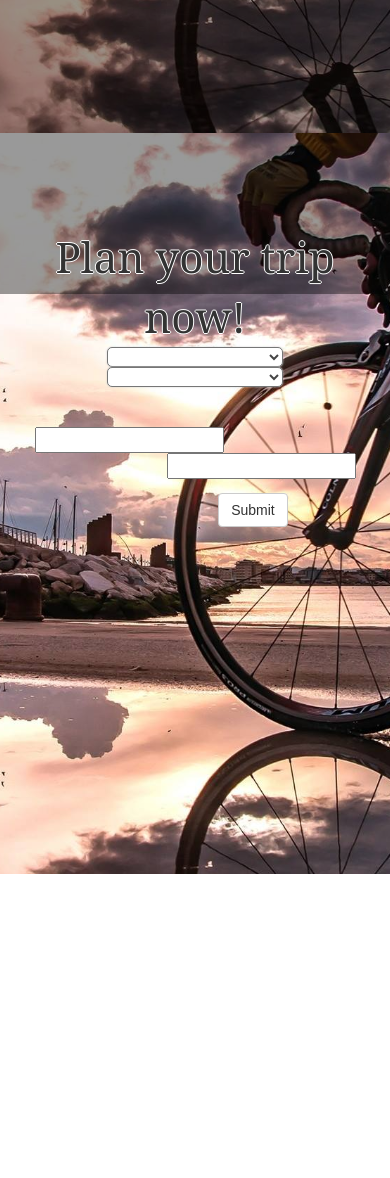
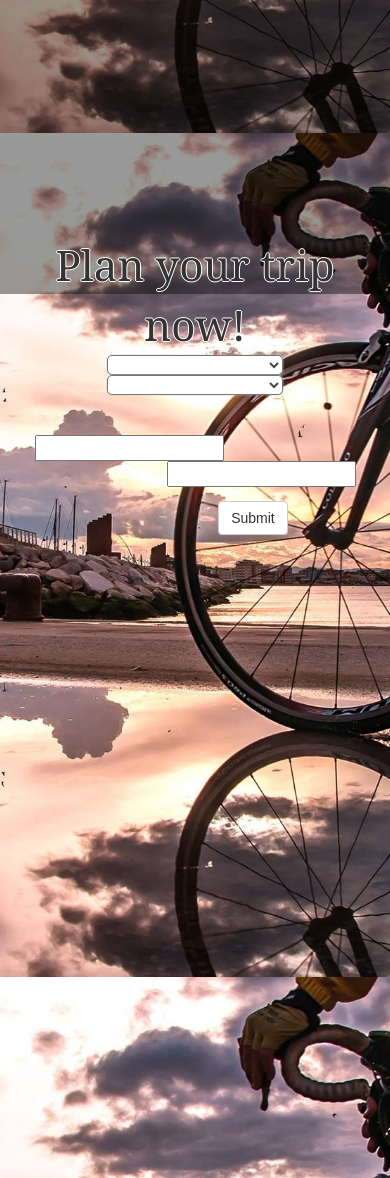
Before and after one commit to wingkicwk/group-20, a Flask app: page / in a window 390 px wide. Shown: the part 711-1889 px from the top of the page. Before the commit the page ends 1585 px from the top, so only its background shows below. Run offline with Flask 2, Linux system fonts and the light colour scheme; lists and menus that the app fills with data are empty; some libraries are stand-ins or nearby versions.

Commit message:
test responsive

```diff
--- a/web/static/index.css
+++ b/web/static/index.css
@@ -42,7 +42,7 @@ h1{
 
 
 #dropdownWarp{
-    /*display: inline-block;*/
+    display: inline-block;
     margin:5%;
 }
 #dropdown {
@@ -196,6 +196,9 @@ tbody>tr>:nth-child(2){
 
   @media only screen and (max-width:620px) {
       /* For mobile phones: */
+      .chart{
+          display: block;
+      }
       #googlemap, #weather,#chart_div,#chart_div_hour,#chart_div_week, #chart_div_predictFrom, #chart_div_predictTo{
           width: 100%;
       }
```
